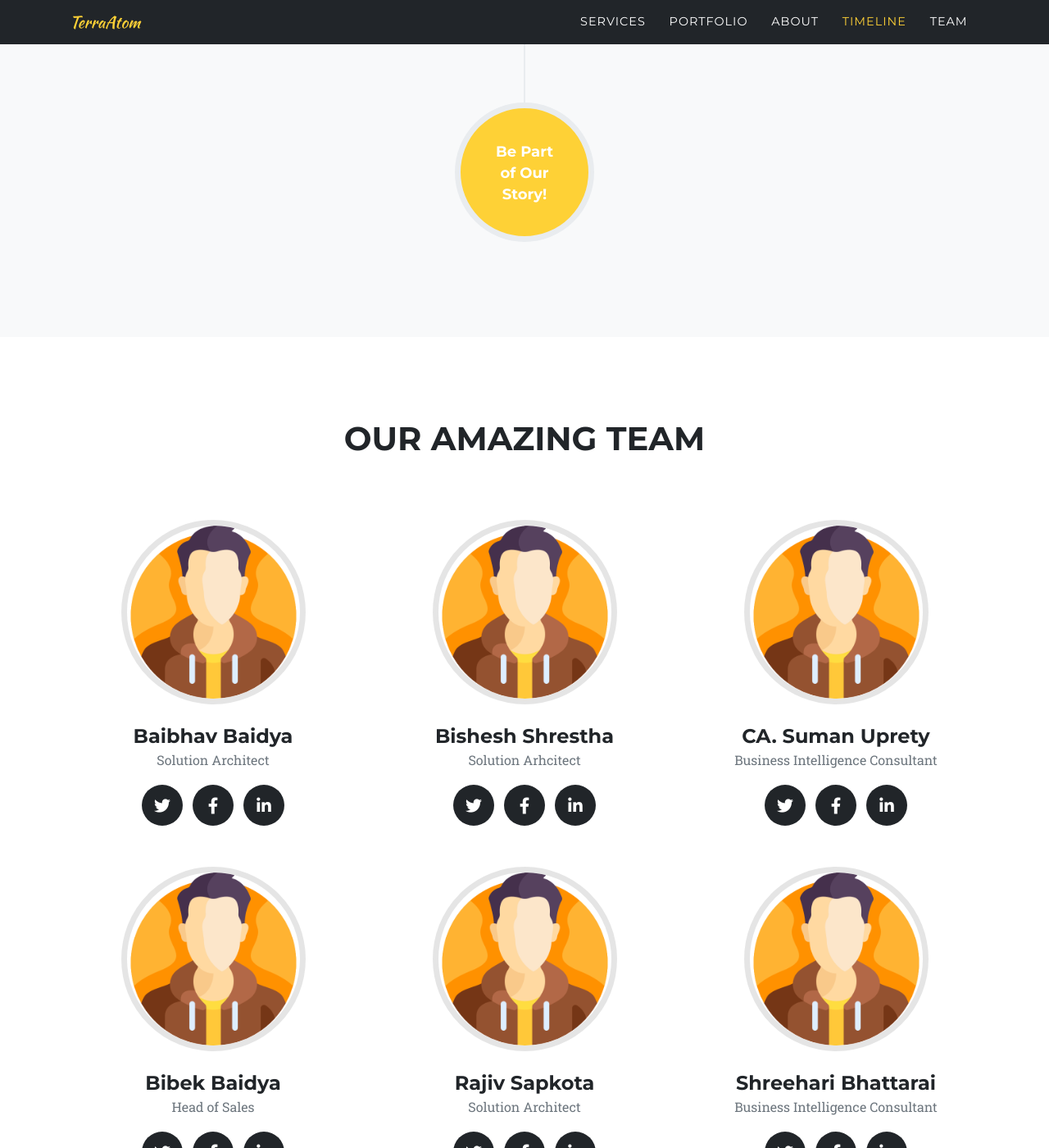
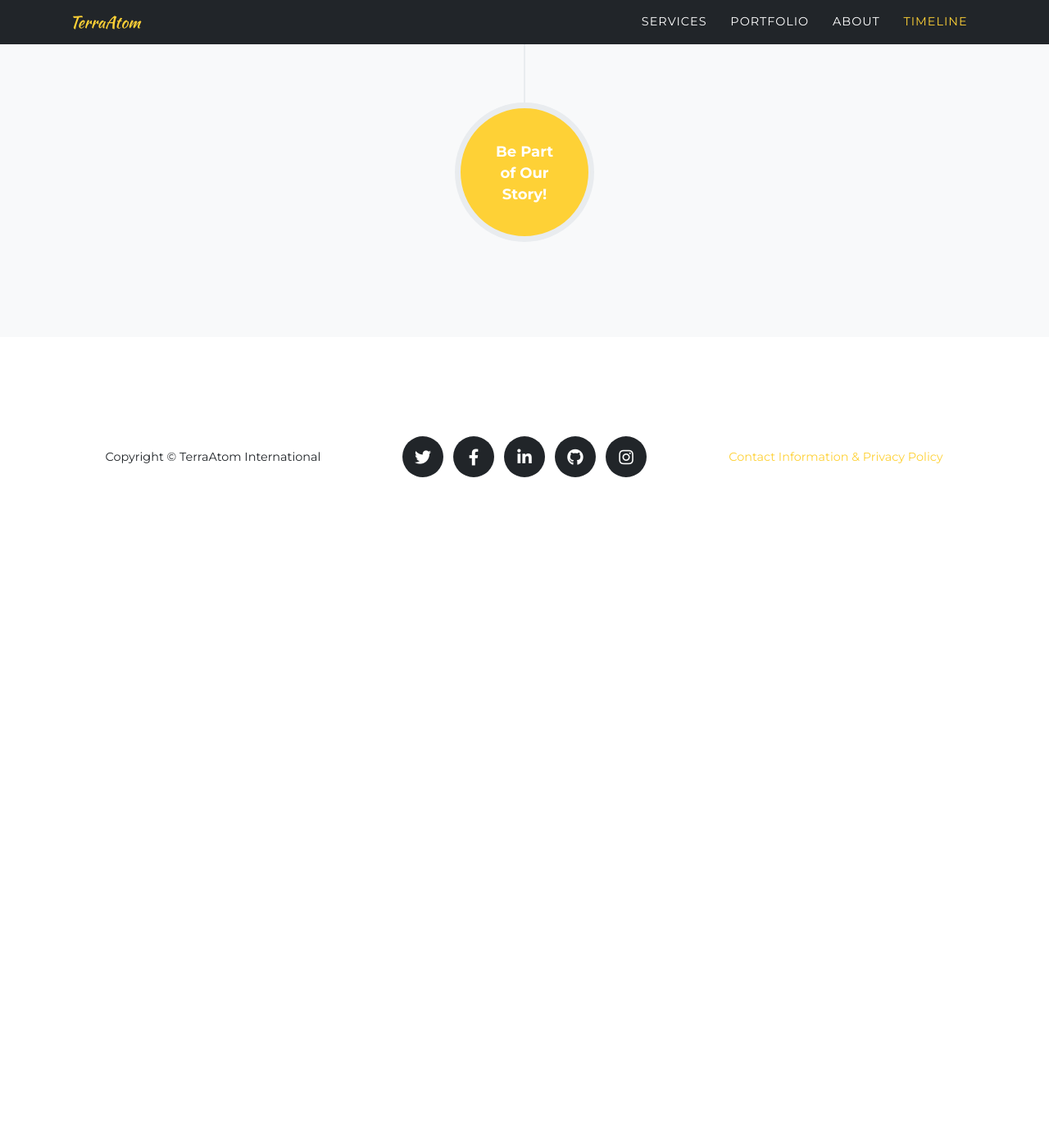
Before and after one commit to terra-atom/terra-atom.github.io, a Jekyll site: the page index.html, which Jekyll copies as it is, in a window 1280 px wide and 1400 px high, scrolled down 4758 px. Shown: the whole window at 82% size. Built offline with Jekyll 4.4.1, drawn with Linux system fonts in a browser that asks for light colours; some web fonts are replaced; after the commit the page ends 5365 px from its top, so only the background shows below that.

Commit message:
Add files via upload

```diff
--- a/index.html
+++ b/index.html
@@ -59,7 +59,7 @@
 
           <li class="nav-item"><a class="nav-link js-scroll-trigger" href="#timeline">Timeline</a></li>
 
-          <li class="nav-item"><a class="nav-link js-scroll-trigger" href="#team">Team</a></li>
+          <!--<!<li class="nav-item"><a class="nav-link js-scroll-trigger" href="#team">Team</a></li>-->
 
 
         </ul>
@@ -712,203 +712,7 @@
 
 <!-- End About -->
 
-<!-- Team -->
 
-<section class="page-section" id="team">
-<div class="container">
-  <div class="row">
-	<div class="col-lg-12 text-center">
-	  <h2 class="section-heading text-uppercase">OUR AMAZING TEAM</h2>
-	  <h3 class="section-subheading text-muted"></h3>
-	</div>
-  </div>
-  <div class="row d-flex justify-content-center">
-
-	<div class="col-sm-4">
-	  <div class="team-member">
-		<img class="mx-auto rounded-circle" src="assets/img/team/2.png" alt="">
-		<h4>Baibhav Baidya</h4>
-		<p class="text-muted">Solution Architect</p>
-		<ul class="list-inline social-buttons">
-
-		  <li class="list-inline-item">
-			<a href="https://twitter.com">
-			  <i class="fab fa-twitter"></i>
-			</a>
-		  </li>
-
-		  <li class="list-inline-item">
-			<a href="https://facebook.com">
-			  <i class="fab fa-facebook-f"></i>
-			</a>
-		  </li>
-
-		  <li class="list-inline-item">
-			<a href="https://linkedin.com">
-			  <i class="fab fa-linkedin-in"></i>
-			</a>
-		  </li>
-
-		</ul>
-	  </div>
-	</div>
-
-	<div class="col-sm-4">
-	  <div class="team-member">
-		<img class="mx-auto rounded-circle" src="assets/img/team/2.png" alt="">
-		<h4>Bishesh Shrestha</h4>
-		<p class="text-muted">Solution Arhcitect</p>
-		<ul class="list-inline social-buttons">
-
-		  <li class="list-inline-item">
-			<a href="https://twitter.com">
-			  <i class="fab fa-twitter"></i>
-			</a>
-		  </li>
-
-		  <li class="list-inline-item">
-			<a href="https://facebook.com">
-			  <i class="fab fa-facebook-f"></i>
-			</a>
-		  </li>
-
-		  <li class="list-inline-item">
-			<a href="https://linkedin.com">
-			  <i class="fab fa-linkedin-in"></i>
-			</a>
-		  </li>
-
-		</ul>
-	  </div>
-	</div>
-
-	<div class="col-sm-4">
-	  <div class="team-member">
-		<img class="mx-auto rounded-circle" src="assets/img/team/2.png" alt="">
-		<h4>CA. Suman Uprety</h4>
-		<p class="text-muted">Business Intelligence Consultant</p>
-		<ul class="list-inline social-buttons">
-
-		  <li class="list-inline-item">
-			<a href="https://twitter.com">
-			  <i class="fab fa-twitter"></i>
-			</a>
-		  </li>
-
-		  <li class="list-inline-item">
-			<a href="https://facebook.com">
-			  <i class="fab fa-facebook-f"></i>
-			</a>
-		  </li>
-
-		  <li class="list-inline-item">
-			<a href="https://linkedin.com">
-			  <i class="fab fa-linkedin-in"></i>
-			</a>
-		  </li>
-
-		</ul>
-	  </div>
-	</div>
-
-	<div class="col-sm-4">
-	  <div class="team-member">
-		<img class="mx-auto rounded-circle" src="assets/img/team/2.png" alt="">
-		<h4>Bibek Baidya</h4>
-		<p class="text-muted">Head of Sales</p>
-		<ul class="list-inline social-buttons">
-
-		  <li class="list-inline-item">
-			<a href="https://twitter.com">
-			  <i class="fab fa-twitter"></i>
-			</a>
-		  </li>
-
-		  <li class="list-inline-item">
-			<a href="https://facebook.com">
-			  <i class="fab fa-facebook-f"></i>
-			</a>
-		  </li>
-
-		  <li class="list-inline-item">
-			<a href="https://linkedin.com">
-			  <i class="fab fa-linkedin-in"></i>
-			</a>
-		  </li>
-
-		</ul>
-	  </div>
-	</div>
-
-	<div class="col-sm-4">
-	  <div class="team-member">
-		<img class="mx-auto rounded-circle" src="assets/img/team/2.png" alt="">
-		<h4>Rajiv Sapkota</h4>
-		<p class="text-muted">Solution Architect</p>
-		<ul class="list-inline social-buttons">
-
-		  <li class="list-inline-item">
-			<a href="https://twitter.com">
-			  <i class="fab fa-twitter"></i>
-			</a>
-		  </li>
-
-		  <li class="list-inline-item">
-			<a href="https://facebook.com">
-			  <i class="fab fa-facebook-f"></i>
-			</a>
-		  </li>
-
-		  <li class="list-inline-item">
-			<a href="https://linkedin.com">
-			  <i class="fab fa-linkedin-in"></i>
-			</a>
-		  </li>
-
-		</ul>
-	  </div>
-	</div>
-
-	<div class="col-sm-4">
-	  <div class="team-member">
-		<img class="mx-auto rounded-circle" src="assets/img/team/2.png" alt="">
-		<h4>Shreehari Bhattarai</h4>
-		<p class="text-muted">Business Intelligence Consultant</p>
-		<ul class="list-inline social-buttons">
-
-		  <li class="list-inline-item">
-			<a href="https://twitter.com">
-			  <i class="fab fa-twitter"></i>
-			</a>
-		  </li>
-
-		  <li class="list-inline-item">
-			<a href="https://facebook.com">
-			  <i class="fab fa-facebook-f"></i>
-			</a>
-		  </li>
-
-		  <li class="list-inline-item">
-			<a href="https://linkedin.com">
-			  <i class="fab fa-linkedin-in"></i>
-			</a>
-		  </li>
-
-		</ul>
-	  </div>
-	</div>
-
-  </div>
-  <div class="row">
-	<div class="col-lg-8 mx-auto text-center">
-	  <div class="large text-muted">
-</div>
-	</div>
-  </div>
-</div>
-</section>
-
-<!-- End Team -->
 
 <!-- Clients -->
 
```
